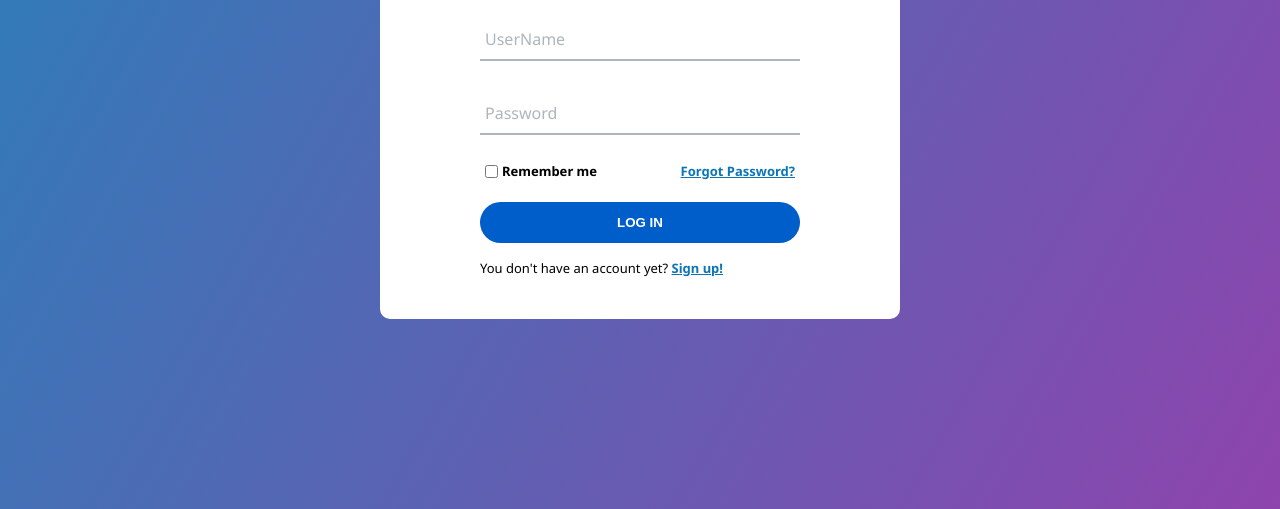
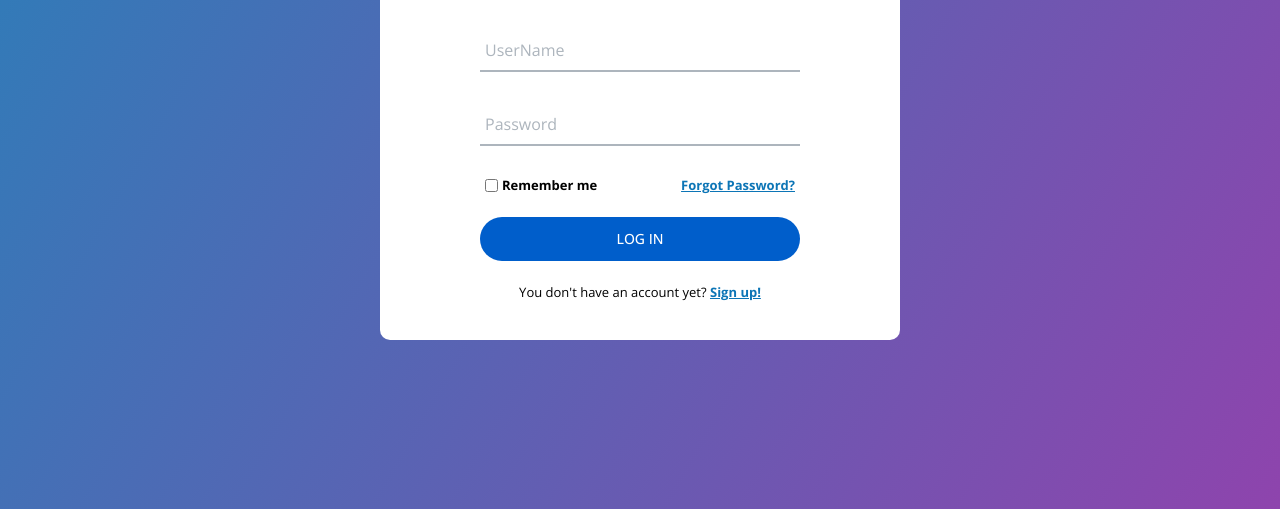
Before and after one commit to almazankaze/webSnippets, a plain HTML site: page loginPage/index.html in a window 1280 px wide. Shown: the part 291-800 px from the top of the page. Drawn offline with nearby package versions, Linux system fonts and the light colour scheme.

Commit message:
updated login page

```diff
--- a/loginPage/index.html
+++ b/loginPage/index.html
@@ -6,13 +6,13 @@
     <meta name="viewport" content="width=device-width, initial-scale=1.0" />
     <title>Document</title>
 
-    <link rel="stylesheet" href="../main.css" />
-    <link rel="stylesheet" href="./login.css" />
+    <link rel="stylesheet" href="../reset.css" />
+    <link rel="stylesheet" href="./temp.css" />
 
     <link rel="preconnect" href="https://fonts.googleapis.com" />
     <link rel="preconnect" href="https://fonts.gstatic.com" crossorigin />
     <link
-      href="https://fonts.googleapis.com/css2?family=Noto+Sans:wght@300;400;700;900&display=swap"
+      href="https://fonts.googleapis.com/css2?family=Open+Sans:wght@400;500;700;800&display=swap"
       rel="stylesheet"
     />
   </head>
@@ -35,7 +35,8 @@
 
           <div class="form-options">
             <div class="remember-check">
-              <input type="checkbox" /> Remember me
+              <input type="checkbox" id="form-checkbox" />
+              <label for="form-checkbox">Remember me</label>
             </div>
 
             <a href="#" class="forgot">Forgot Password?</a>
--- /dev/null
+++ b/loginPage/temp.css
@@ -0,0 +1,149 @@
+.form-page {
+  background: linear-gradient(120deg, #2980b9, #8e44ad);
+  height: 100vh;
+  overflow: hidden;
+  display: flex;
+  justify-content: center;
+  align-items: center;
+}
+
+.form-container {
+  width: 520px;
+  background-color: var(--white);
+  padding: 2.5rem 1rem;
+  border-radius: 10px;
+  display: flex;
+  flex-direction: column;
+  align-items: center;
+  margin: 1rem;
+}
+
+.form-container form {
+  width: 320px;
+}
+
+.form-heading {
+  font-weight: 800;
+}
+
+form .form-input {
+  position: relative;
+  border-bottom: 2px solid var(--gray-500);
+  margin: 2rem 0;
+}
+
+.form-input input {
+  width: 100%;
+  padding: 0 5px;
+  height: 40px;
+  border: none;
+  background: none;
+  outline: none;
+}
+
+.form-input label {
+  position: absolute;
+  top: 50%;
+  left: 5px;
+  color: var(--gray-500);
+  transform: translateY(-50%);
+  pointer-events: none;
+  transition: 0.3s ease-in-out;
+}
+
+.form-input span {
+  content: "";
+  position: absolute;
+  top: 40px;
+  left: 0;
+  width: 0%;
+  height: 2px;
+  background: #0c75b6;
+  transition: 0.2s ease-in-out;
+}
+
+.form-input input:focus ~ label,
+.form-input input:valid ~ label {
+  top: -5px;
+  color: #0c75b6;
+  font-size: 0.75rem;
+}
+
+.form-input input:focus ~ span,
+.form-input input:valid ~ span {
+  width: 100%;
+}
+
+.form-options {
+  display: flex;
+  justify-content: space-between;
+  align-items: center;
+  margin: 0 5px 24px;
+}
+
+.remember-check {
+  display: flex;
+  align-items: center;
+  font-size: 0.813rem;
+  font-weight: 700;
+}
+
+.remember-check input {
+  margin-right: 0.25rem;
+}
+
+.forgot {
+  font-size: 0.813rem;
+  font-weight: 700;
+  color: #0c75b6;
+}
+
+.signup-toggle {
+  font-size: 0.813rem;
+  margin-top: 1.5rem;
+  text-align: center;
+}
+
+.signup-toggle a {
+  font-weight: 700;
+  color: #0c75b6;
+}
+
+.form-btn {
+  width: 100%;
+  border-radius: 50px;
+  border: none;
+  background-color: var(--main-color);
+  color: var(--white);
+  text-transform: uppercase;
+  padding: 0.875rem 0;
+  font-weight: 500;
+  font-size: 0.875rem;
+  cursor: pointer;
+}
+
+@media (max-width: 600px) {
+  .form-container {
+    width: 420px;
+  }
+}
+
+@media (max-width: 400px) {
+  .form-container {
+    width: 100%;
+  }
+
+  .form-container form {
+    width: 280px;
+  }
+}
+
+@media (max-width: 350px) {
+  .form-container {
+    border-radius: 0;
+  }
+
+  .form-container form {
+    width: 250px;
+  }
+}
--- a/main.css
+++ b/main.css
@@ -24,7 +24,7 @@
 
 body {
   font-family: "noto sans", sans-serif;
-  background-color: var(--main-color);
+  background: var(--main-color);
   color: #000;
   font-size: 16px;
   line-height: 1.5;
--- /dev/null
+++ b/reset.css
@@ -0,0 +1,104 @@
+:root {
+  --main-color: #005ecb;
+  --secondary-color: green;
+  --white: #fff;
+  --gray-100: #f8f9fa;
+  --gray-200: #e9ecef;
+  --gray-300: #dee2e6;
+  --gray-400: #ced4da;
+  --gray-500: #adb5bd;
+  --gray-600: #868e96;
+  --gray-700: #495057;
+  --gray-800: #343a40;
+  --gray-900: #212529;
+  --black: #000;
+}
+
+*,
+*::before,
+*::after {
+  box-sizing: border-box;
+  margin: 0;
+  padding: 0;
+}
+
+html {
+  line-height: 1.15;
+  -webkit-text-size-adjust: 100%;
+}
+
+body {
+  font-size: 16px;
+  background-color: var(--gray-100);
+  font-family: "Open Sans", sans-serif;
+}
+
+h1 {
+  font-size: 2em;
+  margin: 0.67em 0;
+}
+
+hr {
+  box-sizing: content-box;
+  height: 0;
+  overflow: visible;
+}
+
+button,
+input,
+textarea {
+  font-family: inherit;
+  font-size: 100%;
+  line-height: 1.15;
+  margin: 0;
+}
+
+button,
+input {
+  overflow: visible;
+}
+
+button {
+  text-transform: none;
+}
+
+button,
+[type="button"],
+[type="reset"],
+[type="submit"] {
+  -webkit-appearance: button;
+}
+
+button::-moz-focus-inner,
+[type="button"]::-moz-focus-inner,
+[type="reset"]::-moz-focus-inner,
+[type="submit"]::-moz-focus-inner {
+  border-style: none;
+  padding: 0;
+}
+
+button:-moz-focusring,
+[type="button"]:-moz-focusring,
+[type="reset"]:-moz-focusring,
+[type="submit"]:-moz-focusring {
+  outline: 1px dotted ButtonText;
+}
+
+[type="number"]::-webkit-inner-spin-button,
+[type="number"]::-webkit-outer-spin-button {
+  height: auto;
+}
+
+[type="search"] {
+  -webkit-appearance: textfield;
+  outline-offset: -2px;
+}
+
+[type="search"]::-webkit-search-decoration {
+  -webkit-appearance: none;
+}
+
+::-webkit-file-upload-button {
+  -webkit-appearance: button;
+  font: inherit;
+}
```
